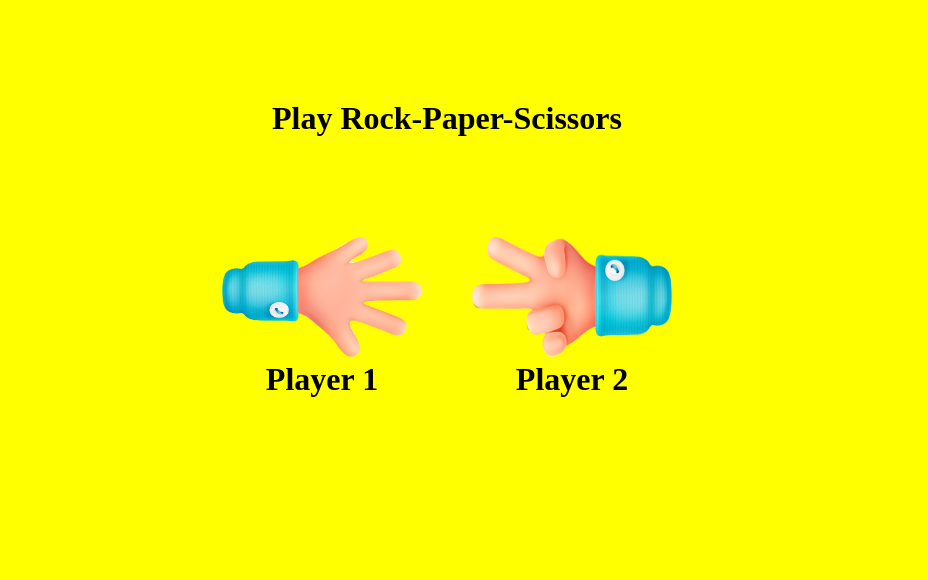
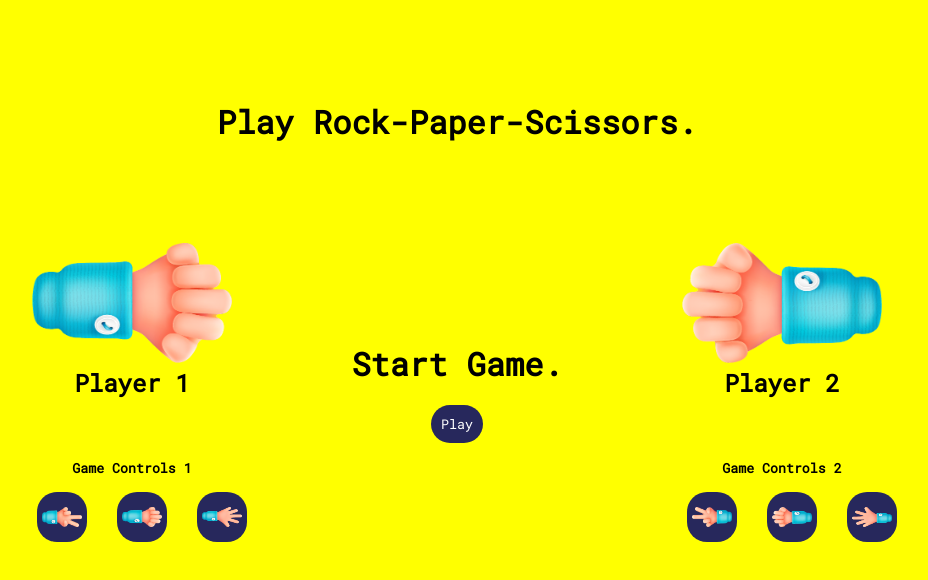
Before and after one commit to Jay0216/Rock-Paper-Scissor-VanillaJS, a plain HTML site: page index.html in a window 1280 px wide. Shown: the whole page, without its empty margins (203-1131 px from the left). Drawn offline with Linux system fonts and the light colour scheme.

Commit message:
User Interface Implemented

```diff
--- a/game.js
+++ b/game.js
@@ -1,26 +1,89 @@
 console.log("Vanilla Javascript Rock Paper Scissor Game Console")
 
-let button = document.getElementById("click")
+
 let text = document.getElementById("text")
+
+let scissor_left = document.getElementById("scissor_left")
+let rock_left = document.getElementById("rock_left")
+let paper_left = document.getElementById("paper_left")
+
+
+let scissor_right = document.getElementById("scissor_right")
+let rock_right = document.getElementById("rock_right")
+let paper_right = document.getElementById("paper_right")
+
+
+let player_area_1 = document.getElementById("game-area-player-1")
+let player_area_2 = document.getElementById("game-area-player-2")
+
+
+let start_status = document.querySelector(".start-status")
+
+let play_btn = document.getElementById("play")
+
+//add images to change the hand type
 
 
 
-//add images to change the hand type
-const click = () => {
 
-    console.log("Clicked Game Started")
-    text.style.color = "Blue"
+const scissor_left_control = () => {
+
+    console.log("Scissor Player 1 Control")
+
+
 }
 
-button.addEventListener("click", click)
+
+const rock_left_control = () => {
+
+    console.log("Rock Player 1 Control")
+}
 
 
 
+const paper_left_control = () => {
+
+    console.log("Paper Player 1 Control")
+}
+
+
+scissor_left.addEventListener("click", scissor_left_control)
+rock_left.addEventListener("click", rock_left_control)
+paper_left.addEventListener("click", paper_left_control)
+
+
+
+const scissor_right_control = () => {
+
+    console.log("Scissor Player 2 Control")
+}
+
+
+const rock_right_control = () => {
+
+    console.log("Rock Player 2 Control")
+}
+
+
+
+const paper_right_control = () => {
+
+    console.log("Paper Player 2 Control")
+}
+
+scissor_right.addEventListener("click", scissor_right_control)
+rock_right.addEventListener("click", rock_right_control)
+paper_right.addEventListener("click", paper_right_control)
 
 const hand_change = () => {
 
     console.log("Hand Change")
 }
+
+
+
+
+
 
 
 const scores_counting = () => {
@@ -33,3 +96,19 @@ const game_play = () => {
 
     console.log("Game Playing")
 }
+
+
+
+
+
+
+const play_game = () => {
+
+    console.log("Game Started")
+    start_status.textContent = "Game Started.!!"
+
+
+}
+
+
+play_btn.addEventListener("click", play_game)
--- a/index.html
+++ b/index.html
@@ -19,7 +19,7 @@
 
 
 
-    <h1 id="text">Play Rock-Paper-Scissors</h1>
+    <h1 id="text">Play Rock-Paper-Scissors.</h1>
 
 
     <div class="playing-div">
@@ -28,13 +28,45 @@
         <div class="first-hand">
 
             <div class="img-area">
-                <img src="images/Paper_Left.png" alt="">
+                <img id="game-area-player-1" src="images/Rock_Left.png" alt="">
             </div>
 
 
 
-            <h1>Player 1</h1>
+            <h2>Player 1</h2>
 
+
+            <div class="game-controls">
+                <h5>Game Controls 1</h5>
+
+                <div class="controls">
+
+
+                    <div class="control-images">
+                        <img id="scissor_left" src="Images/Scissor_Left.png" alt="">
+                    </div>
+
+
+                    <div class="control-images">
+                        <img id="rock_left" src="Images/Rock_Left.png"  alt="">
+                    </div>
+
+                    <div class="control-images">
+                        <img id="paper_left" src="Images/Paper_Left.png"  alt="">
+                    </div>
+
+                </div>
+            </div>
+
+
+        </div>
+
+
+        <div class="result-area">
+
+            <h1 class="start-status">Start Game.</h1>
+
+            <button id="play">Play</button>
         </div>
 
 
@@ -43,11 +75,36 @@
 
 
             <div class="img-area">
-               <img src="Images/Scissor_Right.png" alt="">
+               <img id="game-area-player-2" src="Images/Rock_Right.png" alt="">
 
             </div>
 
-            <h1>Player 2</h1>
+            <h2>Player 2</h2>
+
+
+            <div class="game-controls">
+                <h5>Game Controls 2</h5>
+
+
+            <div class="controls">
+
+
+                <div class="control-images">
+                    <img id="scissor_right" src="Images/Scissor_Right.png" alt="">
+                </div>
+
+
+                <div class="control-images">
+                    <img id="rock_right" src="Images/Rock_Right.png"  alt="">
+                </div>
+
+                <div class="control-images">
+                    <img id="paper_right" src="Images/Paper_Right.png"  alt="">
+                </div>
+
+            </div>
+
+            </div>
 
         </div>
     </div>
--- a/styles.css
+++ b/styles.css
@@ -1,8 +1,11 @@
+@import url('https://fonts.googleapis.com/css2?family=Roboto+Mono:wght@100;200;300;400&display=swap');
+
+
 *{
     margin: 0;
     padding: 0;
     box-sizing: border-box;
-
+    font-family: 'Roboto Mono', monospace;
 }
 
 
@@ -13,15 +16,16 @@
 }
 
 .main-div{
-    margin-left: 400px;
+    margin-left: 210px;
     padding-top: 100px;
-    width: 500px;
+    width: 900px;
 }
 
 
 .playing-div{
     display: flex;
     align-items: center;
+    justify-content: space-between;
     margin-top: 100px;
     text-align: center;
 
@@ -42,3 +46,40 @@
 #text{
     text-align: center;
 }
+
+.game-controls{
+    margin-top: 60px;
+}
+
+.control-images{
+    background-color: #27285C;
+    width: 50px;
+    height: 50px;
+    border-radius: 20px;
+    margin-left: 30px;
+    margin-top: 15px;
+    cursor: pointer;
+}
+
+.control-images img{
+    width: 40px;
+    height: 20px;
+    margin-top: 15px;
+}
+
+.controls{
+    display: flex;
+}
+
+#play{
+    cursor: pointer;
+    margin-top: 20px;
+    border: none;
+    padding-left: 10px;
+    padding-top: 10px;
+    padding-bottom: 10px;
+    padding-right: 10px;
+    border-radius: 30px;
+    background-color: #27285C;
+    color: #fff;
+}
```
